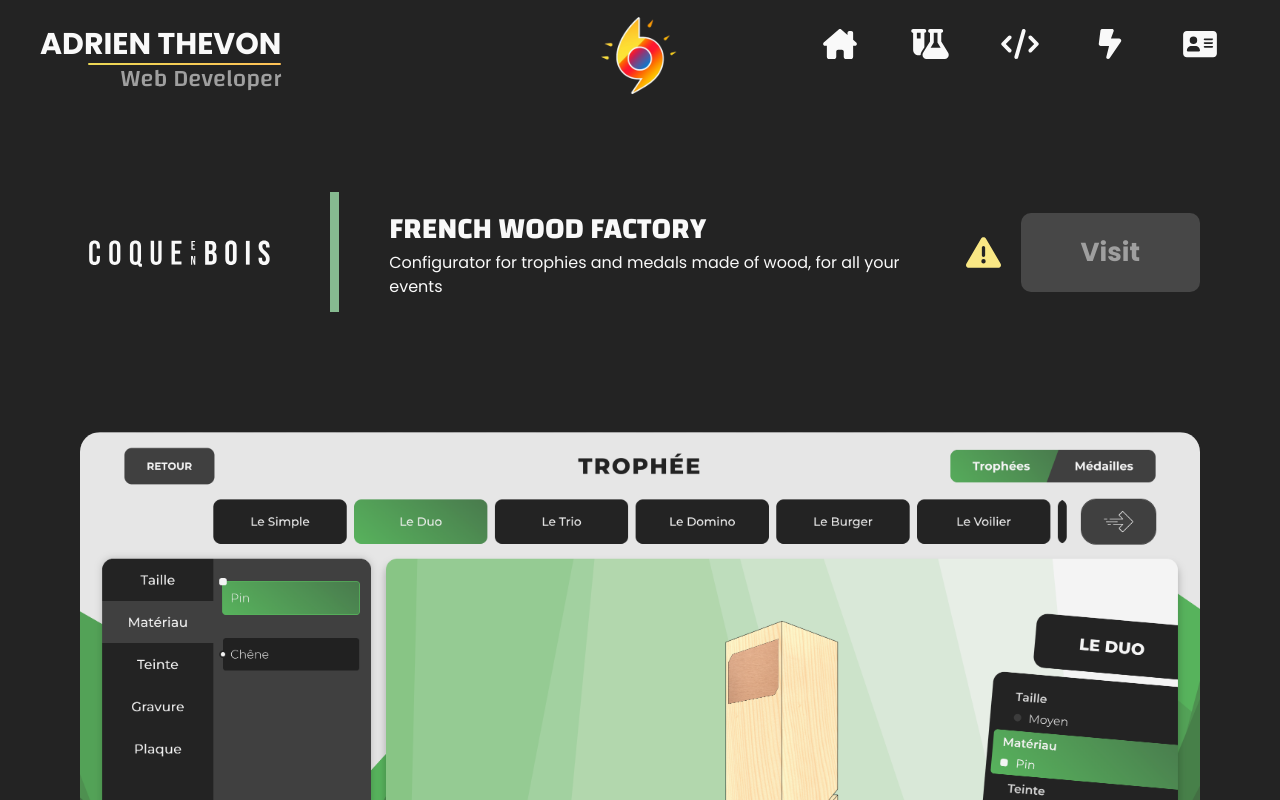
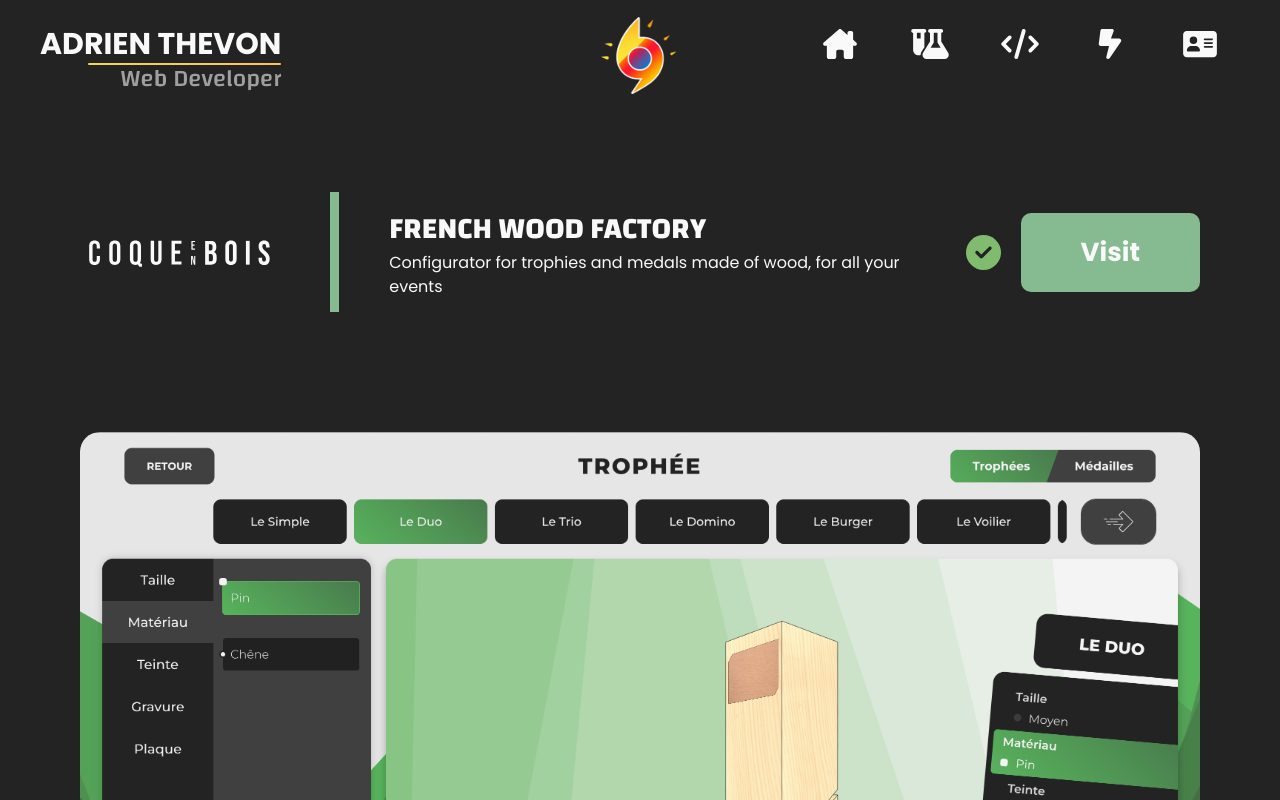
Before and after one commit to AThevon/athevon_portfolio, a Next.js app: page /works/1 in a window 1280 px wide. Shown: the top 800 px of the page. Built offline with nearby package versions, Linux system fonts and the light colour scheme.

Commit message:
skills page/ activate the configurator project

```diff
--- a/src/data/works.ts
+++ b/src/data/works.ts
@@ -3,13 +3,13 @@ import { WorksDTO } from "@/types/worksDTO";
 export const worksData: WorksDTO[] = [
    {
       id: 1,
-      available: false,
+      available: true,
       title: "French Wood Factory",
       description:
          "Configurator for trophies and medals made of wood, for all your events",
       image: "/background_coque_en_bois.jpg",
       logo: "/logo_coque_en_bois.svg",
-      link: "",
+      link: "https://trophee-en-bois-prod-ed7b8b4ff8c3.herokuapp.com/",
       color: "#86BA90",
       capture: "/capture-coqueenbois.png",
       techs: [
```
